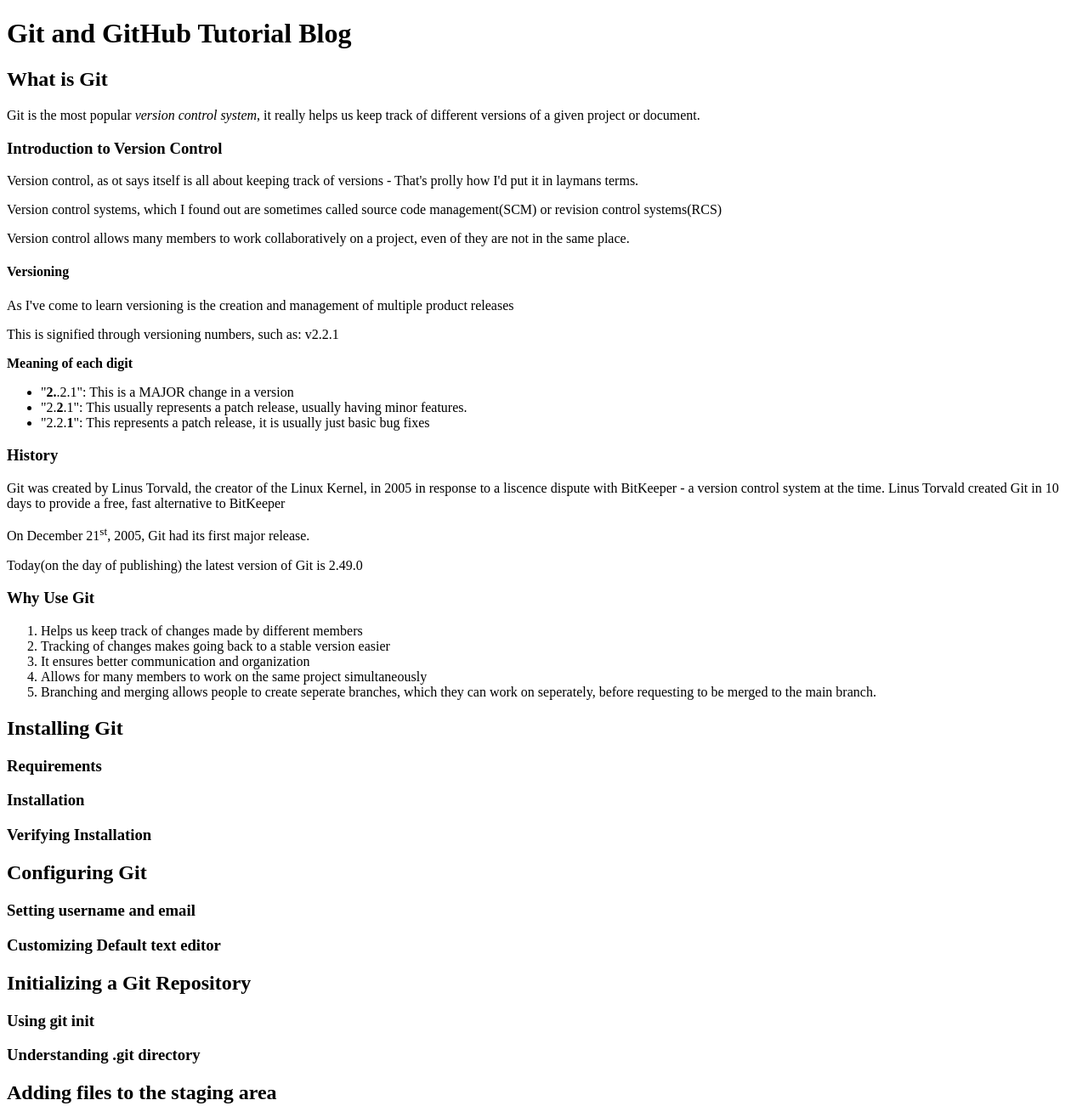
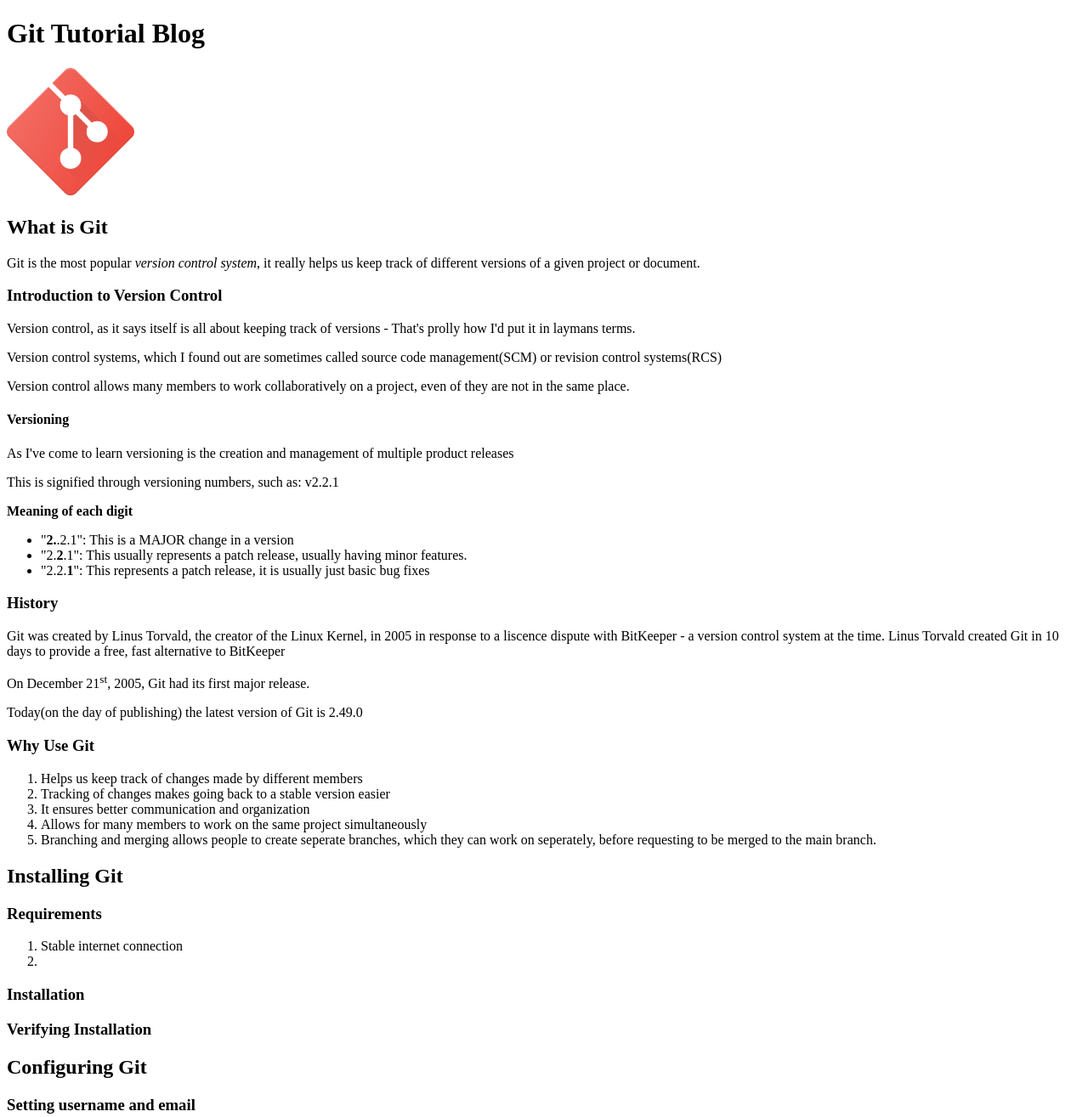
Before and after one commit to NathanaelMutua/html-git-blog, a plain HTML site: page index.html in a window 1280 px wide. Shown: the top 1315 px of the page at 85% size. Drawn offline with Linux system fonts and the light colour scheme.

Commit message:
Updated the project

```diff
--- a/index.html
+++ b/index.html
@@ -7,13 +7,15 @@
     <title>Git & GitHub Basics</title>
 </head>
 <body>
-    <h1>Git and GitHub Tutorial Blog</h1>
-
+    <h1>Git Tutorial Blog</h1>
+    <a href="https://git-scm.com/">
+        <img src="./assets/icons/git-logo.png" alt="Git-Logo" width="150px">
+    </a>
     <h2>What is Git</h2>
     <p>Git is the most popular <i>version control system</i>, it really helps us keep track of different versions of a given project or document.</p>
 
     <h3>Introduction to Version Control</h3>
-    <p>Version control, as ot says itself is all about keeping track of versions - That's prolly how I'd put it in laymans terms.</p>
+    <p>Version control, as it says itself is all about keeping track of versions - That's prolly how I'd put it in laymans terms.</p>
     <p>Version control systems, which I found out are sometimes called source code management(SCM) or revision control systems(RCS)</p>
     <p>Version control allows many members to work collaboratively on a project, even of they are not in the same place.</p>
 
@@ -40,8 +42,13 @@
         <li>Allows for many members to work on the same project simultaneously</li>
         <li>Branching and merging allows people to create seperate branches, which they can work on seperately, before requesting to be merged to the main branch.</li>
     </ol>
+
     <h2>Installing Git</h2>
     <h3>Requirements</h3>
+    <ol>
+        <li>Stable internet connection</li>
+        <li></li>
+    </ol>
     <h3>Installation</h3>
     <h3>Verifying Installation</h3>
 
```
Also changed, not shown: assets/images/git-add.png (added), assets/images/git-commit-in-text-editor.png (added), assets/images/git-push-without-synchronization.png (added).
